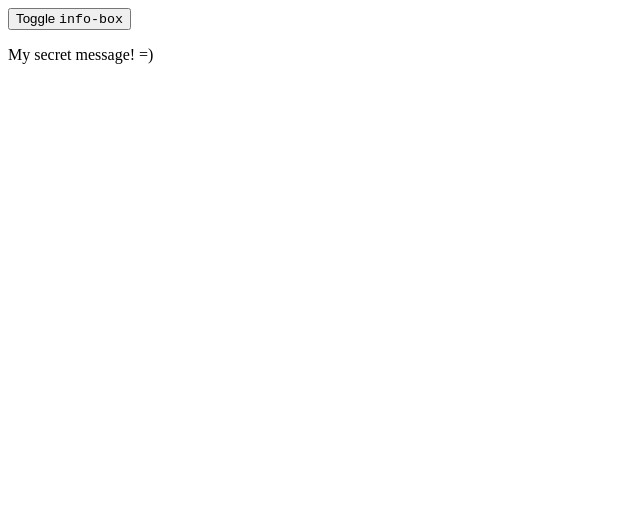
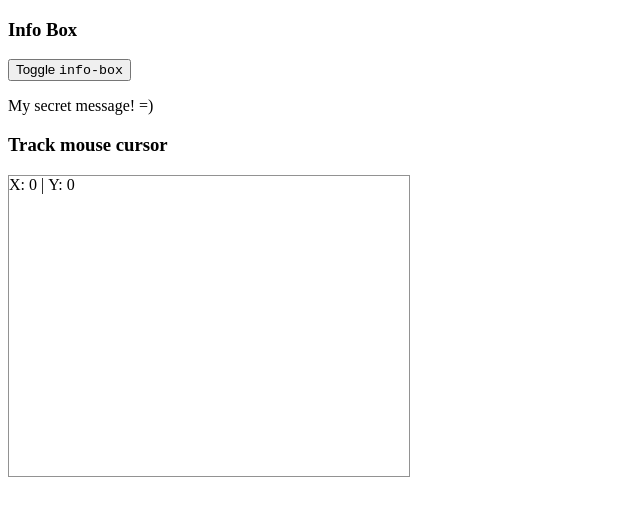
Before and after one commit to ng-practice/muenchen-2017-10-18, an Angular app: page / in a window 1280 px wide. Shown: the top 516 px of the page, without its empty margins (0-640 px from the left). Built offline with nearby package versions, Linux system fonts and the light colour scheme.

Commit message:
(playground) add mouse-cursor and title-box

```diff
--- a/src/app/app.component.html
+++ b/src/app/app.component.html
@@ -1 +1,7 @@
+<title-box
+  title="Info Box"
+  (titleClicked)="showMessage($event)"></title-box>
 <info-box></info-box>
+
+<title-box [title]="'Track mouse cursor'"></title-box>
+<mouse-cursor></mouse-cursor>
--- a/src/app/app.component.ts
+++ b/src/app/app.component.ts
@@ -10,4 +10,8 @@ export class AppComponent {
   greeting = 'Hallo Leipzig!';
 
   color = 'red';
+
+  showMessage(message: string) {
+    window.confirm(message);
+  }
 }
--- /dev/null
+++ b/src/app/playground/mouse-cursor/mouse-cursor.component.css
@@ -0,0 +1,6 @@
+:host {
+  border: 1px solid rgb(146, 146, 146);
+  display: block;
+  width: 400px;
+  height: 300px;
+}
--- /dev/null
+++ b/src/app/playground/mouse-cursor/mouse-cursor.component.html
@@ -0,0 +1,3 @@
+<div>
+  X: {{ x }}&nbsp;|&nbsp;Y: {{ y }}
+</div>
--- /dev/null
+++ b/src/app/playground/mouse-cursor/mouse-cursor.component.ts
@@ -0,0 +1,17 @@
+import { Component, HostListener } from '@angular/core';
+
+@Component({
+  selector: 'mouse-cursor',
+  templateUrl: './mouse-cursor.component.html',
+  styleUrls: ['./mouse-cursor.component.css']
+})
+export class MouseCursorComponent {
+  x = 0;
+  y = 0;
+
+  @HostListener('mousemove', ['$event'])
+  updateMousePosition(event) {
+    this.x = event.clientX;
+    this.y = event.clientY;
+  }
+}
--- a/src/app/playground/playground.module.ts
+++ b/src/app/playground/playground.module.ts
@@ -1,12 +1,14 @@
 import { NgModule } from '@angular/core';
 import { CommonModule } from '@angular/common';
 import { InfoBoxComponent } from './info-box/info-box.component';
+import { MouseCursorComponent } from './mouse-cursor/mouse-cursor.component';
+import { TitleBoxComponent } from './title-box/title-box.component';
 
 @NgModule({
   imports: [
     CommonModule
   ],
-  declarations: [InfoBoxComponent],
-  exports: [InfoBoxComponent]
+  declarations: [InfoBoxComponent, MouseCursorComponent, TitleBoxComponent],
+  exports: [InfoBoxComponent, MouseCursorComponent, TitleBoxComponent]
 })
 export class PlaygroundModule { }
--- /dev/null
+++ b/src/app/playground/title-box/title-box.component.css
@@ -0,0 +1,3 @@
+h3 {
+  cursor: pointer;
+}
--- /dev/null
+++ b/src/app/playground/title-box/title-box.component.html
@@ -0,0 +1 @@
+<h3 (click)="sendPing()">{{ title }}</h3>
--- /dev/null
+++ b/src/app/playground/title-box/title-box.component.ts
@@ -0,0 +1,15 @@
+import { Component, Input, Output, EventEmitter } from '@angular/core';
+
+@Component({
+  selector: 'title-box',
+  templateUrl: './title-box.component.html',
+  styleUrls: ['./title-box.component.css']
+})
+export class TitleBoxComponent {
+  @Input() title: string;
+  @Output() titleClicked = new EventEmitter<string>();
+
+  sendPing() {
+    this.titleClicked.emit('Hello from TitleCompoenent');
+  }
+}
```
Also changed, not shown: 2 other files (tests, documents, lock files or other folders).
